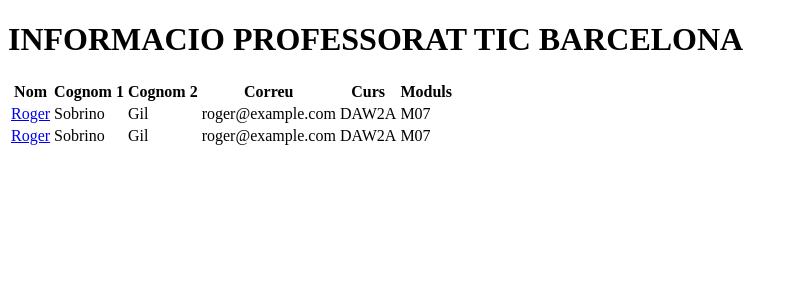
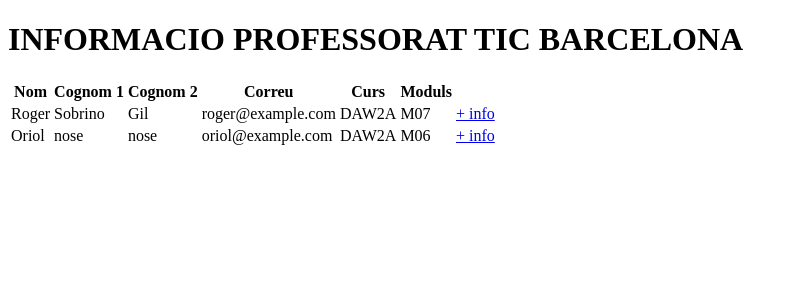
Before and after one commit to mohammedaktherarman/django_arman, a Django app: page /centre/teachers/ in a window 1280 px wide. Shown: the part 95-395 px from the top of the page, without its empty margins (0-797 px from the left). Run offline with Django 5.2, Linux system fonts and the light colour scheme.

Commit message:
Apartat 2 corregida

```diff
--- a/ACTIVITAT_13/TIC_BCN_AR/TIC_BCN_AR/settings.py
+++ b/ACTIVITAT_13/TIC_BCN_AR/TIC_BCN_AR/settings.py
@@ -123,6 +123,7 @@ STATIC_URL = 'static/'
 STATICFILES_DIR = [
     BASE_DIR / 'static'
 ]
+
 # Default primary key field type
 # https://docs.djangoproject.com/en/5.1/ref/settings/#default-auto-field
 
--- a/ACTIVITAT_13/TIC_BCN_AR/centre/templates/teachers.html
+++ b/ACTIVITAT_13/TIC_BCN_AR/centre/templates/teachers.html
@@ -13,12 +13,13 @@
     </tr>
     {% for teacher in teachers %}
     <tr>
-        <td><a href="{% url 'teacher2' teacher.id %}">{{ teacher.nom }}</a></td>
+        <td>{{ teacher.nom }}</td>
         <td>{{ teacher.cognom1 }}</td>
         <td>{{ teacher.cognom2 }}</td>
         <td>{{ teacher.correu }}</td>
         <td>{{ teacher.curs }}</td>
         <td>{{ teacher.moduls|join:", " }}</td>
+        <td><a href="{% url 'teacher2' teacher.id %}"> + info </a></td>
     </tr>
     {% endfor %}
 </table>
--- a/ACTIVITAT_13/TIC_BCN_AR/centre/views.py
+++ b/ACTIVITAT_13/TIC_BCN_AR/centre/views.py
@@ -3,41 +3,39 @@ from django.shortcuts import render
 def students(request):
     students = [
         { 'id': 1, 'nom': 'Arman', 'cognom1': 'Mohammed', 'cognom2': 'Akther', 'correu': 'arman@example.com', 'curs': 'DAW2A', 'moduls': ['M07', 'M08', 'M09']},
-        { 'id': 2, 'nom': 'Arman', 'cognom1': 'Mohammed', 'cognom2': 'Akther', 'correu': 'arman@example.com', 'curs': 'DAW2A', 'moduls': ['M07', 'M08', 'M09']},
+        { 'id': 2, 'nom': 'Oriol', 'cognom1': 'Gonzalez', 'cognom2': 'Farrsac', 'correu': 'oriol@example.com', 'curs': 'DAW2A', 'moduls': ['M07', 'M08', 'M09']},
     ]
     return render(request, 'students.html', {'students': students})
 
 def students2(request, pk):
     students = [
         { 'id': 1, 'nom': 'Arman', 'cognom1': 'Mohammed', 'cognom2': 'Akther', 'correu': 'arman@example.com', 'curs': 'DAW2A', 'moduls': ['M07', 'M08', 'M09']},
-        { 'id': 2, 'nom': 'Arman', 'cognom1': 'Mohammed', 'cognom2': 'Akther', 'correu': 'arman@example.com', 'curs': 'DAW2A', 'moduls': ['M07', 'M08', 'M09']},
+        { 'id': 2, 'nom': 'Oriol', 'cognom1': 'Gonzalez', 'cognom2': 'Farrsac', 'correu': 'oriol@example.com', 'curs': 'DAW2A', 'moduls': ['M07', 'M08', 'M09']},
     ]
 
     student_Obj = None
     for student in students:
         if student['id'] == pk:
             student_Obj = student
-            break
 
-    return render(request, 'student2.html', {'student_Obj': student_Obj})
+    return render(request, 'student2.html', {'student': student_Obj})
 
 def teachers(request):
     professors = [
         { 'id': 1, 'nom': 'Roger', 'cognom1': 'Sobrino', 'cognom2': 'Gil', 'correu': 'roger@example.com', 'curs': 'DAW2A', 'moduls': ['M07']},
-        { 'id': 2, 'nom': 'Roger', 'cognom1': 'Sobrino', 'cognom2': 'Gil', 'correu': 'roger@example.com', 'curs': 'DAW2A', 'moduls': ['M07']},
+        { 'id': 2, 'nom': 'Oriol', 'cognom1': 'nose', 'cognom2': 'nose', 'correu': 'oriol@example.com', 'curs': 'DAW2A', 'moduls': ['M06']},
     ]
     return render(request, 'teachers.html', {'teachers': professors})
 
 def teachers2(request, pk):
     professors = [
         { 'id': 1, 'nom': 'Roger', 'cognom1': 'Sobrino', 'cognom2': 'Gil', 'correu': 'roger@example.com', 'curs': 'DAW2A', 'moduls': ['M07']},
-        { 'id': 2, 'nom': 'Roger', 'cognom1': 'Sobrino', 'cognom2': 'Gil', 'correu': 'roger@example.com', 'curs': 'DAW2A', 'moduls': ['M07']},
+        { 'id': 2, 'nom': 'Oriol', 'cognom1': 'nose', 'cognom2': 'nose', 'correu': 'oriol@example.com', 'curs': 'DAW2A', 'moduls': ['M06']},
     ]
 
     teacher_Obj = None
     for teacher in professors:
         if teacher['id'] == pk:
             teacher_Obj = teacher
-            break
 
-    return render(request, 'teacher2.html', {'teacher_Obj': teacher_Obj})
+    return render(request, 'teacher2.html', {'teacher': teacher_Obj})
--- /dev/null
+++ b/ACTIVITAT_13/TIC_BCN_AR/static/header.css
@@ -0,0 +1,5 @@
+header h2 {
+    background-color: #b1daf6;
+    padding: 10px;
+    color: rgb(51, 171, 240);
+}
--- a/ACTIVITAT_13/TIC_BCN_AR/templates/index.html
+++ b/ACTIVITAT_13/TIC_BCN_AR/templates/index.html
@@ -11,6 +11,5 @@
     {% block content %}
 
     {% endblock %}
-
 </body>
 </html>
```
Also changed, not shown: ACTIVITAT_13/TIC_BCN_AR/centre/templates/student2.html (+7 -8 lines), ACTIVITAT_13/TIC_BCN_AR/centre/templates/teacher2.html (+8 -8 lines), README.md, captures/image-1.png (added), captures/image-2.png (added), captures/image-3.png (added), captures/image.png (added), image-1.png (deleted), image.png (deleted).
